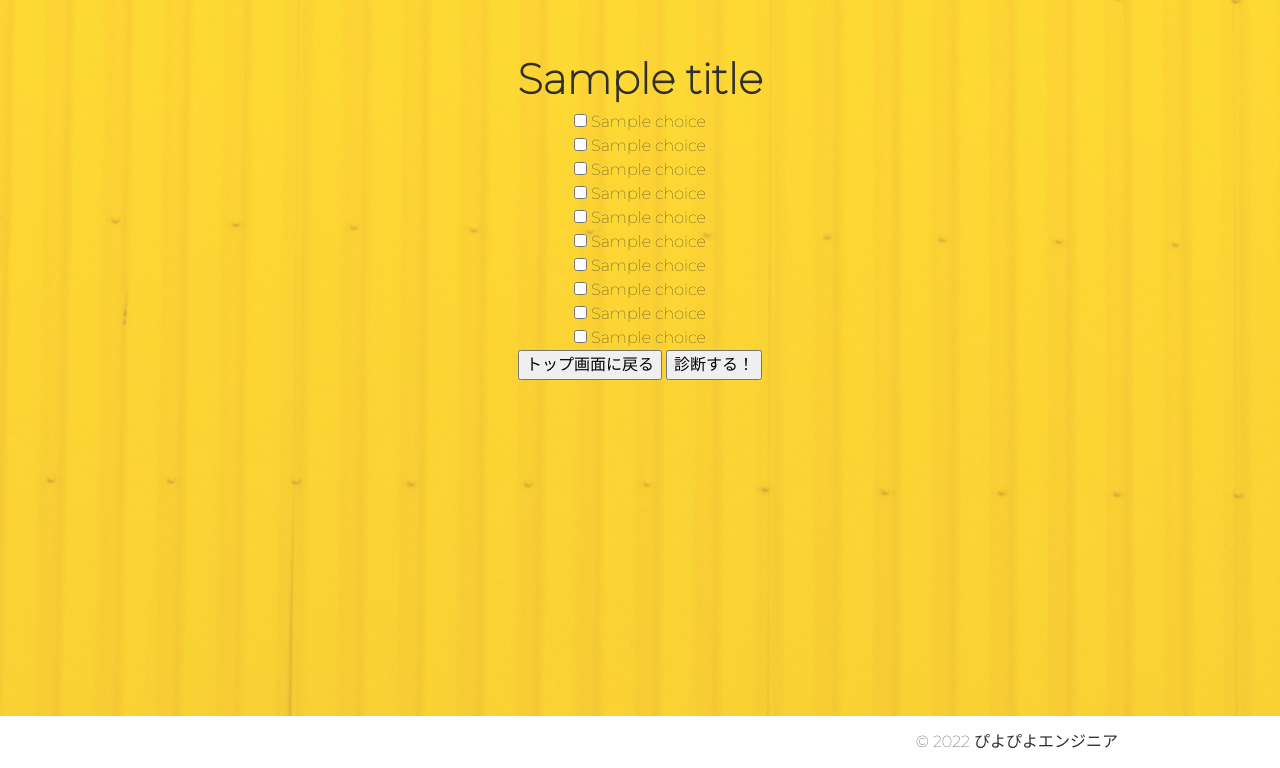
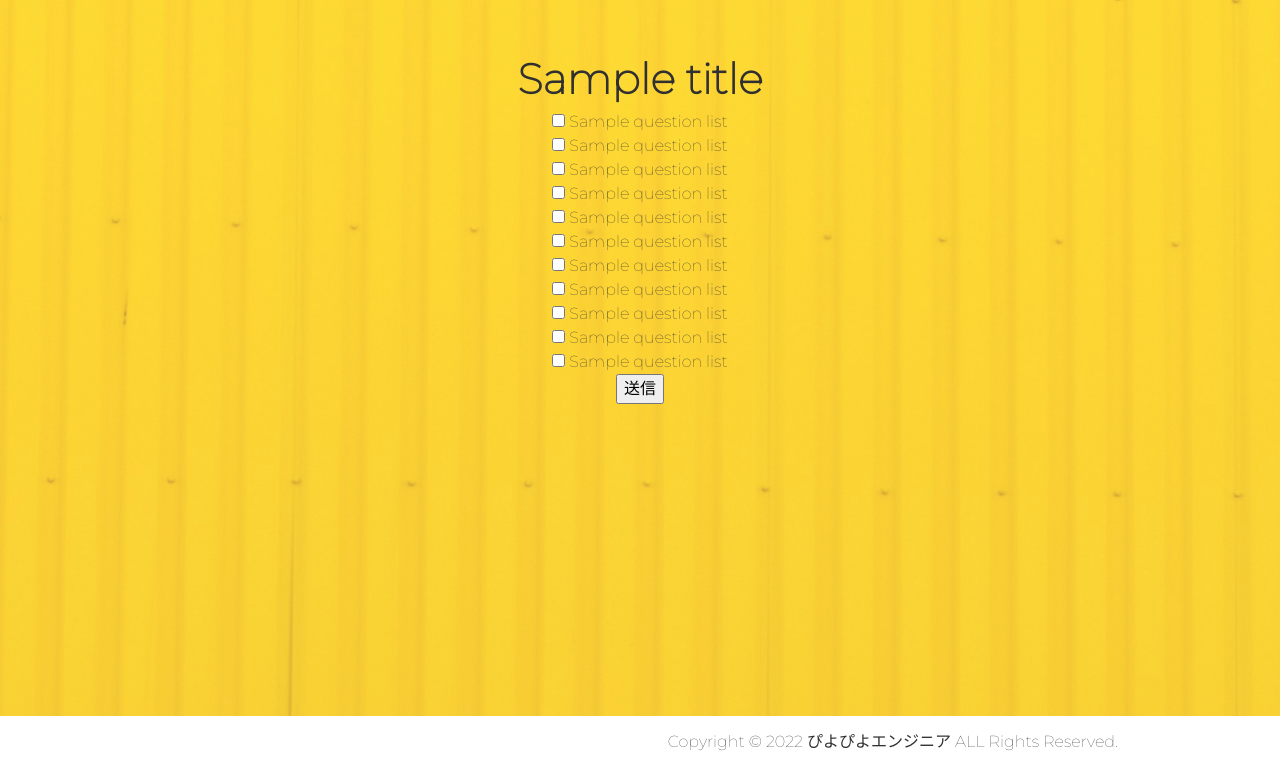
Before and after one commit to lily-engine/Bravery, a Flask app: template app/templates/question.html in a window 1280 px wide. Shown: the part 60-828 px from the top of the page. Run offline with Flask 2, Linux system fonts and the light colour scheme; the template is opened without the code that fills it: most values are stand-ins (such as "Sample title", 1, 10 or a date in 2020).

Commit message:
Revert "db"
This reverts commit f1eb8fc97145596fd3c8ae040242610f9fd1ec61.

```diff
--- a/app/app.py
+++ b/app/app.py
@@ -1,5 +1,4 @@
 from flask import Flask, render_template, request, url_for, redirect
-import model
 
 app = Flask(__name__)
 
@@ -9,7 +8,7 @@ def main():
 
 @app.route('/question', methods=['GET'])
 def get():
-	question_lists = model.question_info()
+	question_lists = ["HTML","CSS","JavaScript","JavaScriptのフレームワーク","バックエンドの言語","バックエンド言語のフレームワーク","Linux","Git/GitHub","Webの仕組み","MySQL/SQL","ポートフォリオ作成"]
 	return render_template('question.html', \
 		title = '診断してみよう！', \
 		message = '勉強したことがある項目を選択してね（自己判断でOK！）',
--- a/app/templates/base.html
+++ b/app/templates/base.html
@@ -35,7 +35,7 @@
         <footer>
             <div class="container">
                 <!-- <p class="icons"><a href="https://www.flaticon.com/free-icons/chick" title="chick icons">Chick icons created by Freepik - Flaticon</a></p> -->
-                <p class="copyright">&copy; 2022 ぴよぴよエンジニア</p>
+                <p class="copyright">Copyright &copy; 2022 ぴよぴよエンジニア ALL Rights Reserved.</p>
             </div>
         </footer>
     </body>
--- a/app/templates/question.html
+++ b/app/templates/question.html
@@ -1,5 +1,5 @@
 {% extends "base.html" %}
-{% block title %}ぴよぴよエンジニア診断{% endblock %}
+{% block title %}ぴよぴよエンジニア診断中{% endblock %}
 {% block content %}
 
 <h1>{{ title }}</h1>
@@ -7,47 +7,50 @@
 <form action="{{ url_for('post') }}" method="POST" enctype="multipart/form-data">
     <div>
         <input type="checkbox" id="ck1" name="checkbox" value="{{ question_lists[0] }}">
-        <label for="ck1">{{ question_lists[0].choice }}</label>
+        <label for="ck1">{{ question_lists[0] }}</label>
     </div>
     <div>
         <input type="checkbox" id="ck2" name="checkbox" value="{{ question_lists[1] }}">
-        <label for="ck2">{{ question_lists[1].choice }}</label>
+        <label for="ck2">{{ question_lists[1] }}</label>
     </div>
     <div>
         <input type="checkbox" id="ck3" name="checkbox" value="{{ question_lists[2] }}">
-        <label for="ck3">{{ question_lists[2].choice }}</label>
+        <label for="ck3">{{ question_lists[2] }}</label>
     </div>
     <div>
         <input type="checkbox" id="ck4" name="checkbox" value="{{ question_lists[3] }}">
-        <label for="ck4">{{ question_lists[3].choice }}</label>
+        <label for="ck4">{{ question_lists[3] }}</label>
     </div>
     <div>
         <input type="checkbox" id="ck5" name="checkbox" value="{{ question_lists[4] }}">
-        <label for="ck5">{{ question_lists[4].choice }}</label>
+        <label for="ck5">{{ question_lists[4] }}</label>
     </div>
     <div>
         <input type="checkbox" id="ck6" name="checkbox" value="{{ question_lists[5] }}">
-        <label for="ck6">{{ question_lists[5].choice }}</label>
+        <label for="ck6">{{ question_lists[5] }}</label>
     </div>
     <div>
         <input type="checkbox" id="ck7" name="checkbox" value="{{ question_lists[6] }}">
-        <label for="ck7">{{ question_lists[6].choice }}</label>
+        <label for="ck7">{{ question_lists[6] }}</label>
     </div>
     <div>
         <input type="checkbox" id="ck8" name="checkbox" value="{{ question_lists[7] }}">
-        <label for="ck8">{{ question_lists[7].choice }}</label>
+        <label for="ck8">{{ question_lists[7] }}</label>
     </div>
     <div>
         <input type="checkbox" id="ck9" name="checkbox" value="{{ question_lists[8] }}">
-        <label for="ck9">{{ question_lists[8].choice }}</label>
+        <label for="ck9">{{ question_lists[8] }}</label>
     </div>
     <div>
         <input type="checkbox" id="ck10" name="checkbox" value="{{ question_lists[9] }}">
-        <label for="ck10">{{ question_lists[9].choice }}</label>
+        <label for="ck10">{{ question_lists[9] }}</label>
     </div>
     <div>
-        <input type="button" onclick="window.history.back();" value="トップ画面に戻る">
-        <input type="submit" value="診断する！">
+        <input type="checkbox" id="ck11" name="checkbox" value="{{ question_lists[10] }}">
+        <label for="ck11">{{ question_lists[10] }}</label>
+    </div>
+    <div>
+        <input type="submit" value="送信">
     </div>
 </form>
 
--- a/app/templates/result.html
+++ b/app/templates/result.html
@@ -4,8 +4,6 @@
 
 <h1>{{ title }}</h1>
 
-<h2>あなたの勉強の進捗は{{ (checkbox_count / 10 * 100) | round | int }}%です！</h2>
-
-<!-- <input type="button" onclick="window.history.back();" value="トップ画面に戻る"> -->
+<h2>あなたの勉強の進捗は{{ (checkbox_count / 11 * 100) | round | int }}%です！</h2>
 
 {% endblock %}
```
Also changed, not shown: 1 other file.
